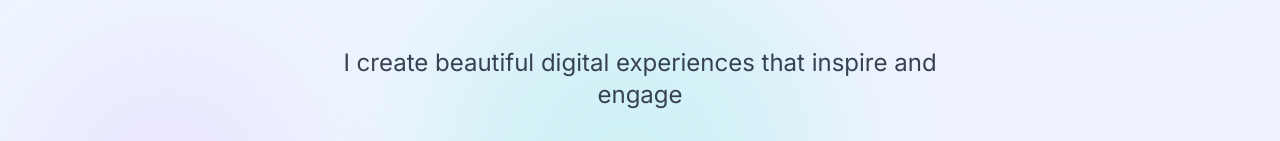
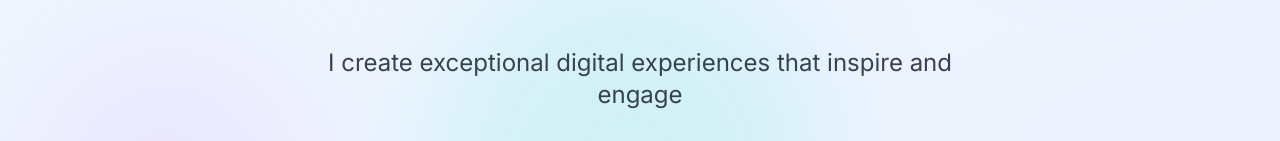
Before and after one commit to merciless-admiral-3083/project, a React (Vite) app: page / in a window 1280 px wide. Shown: the part 412-553 px from the top of the page. Built offline with nearby package versions, Linux system fonts and the light colour scheme.

Commit message:
Professional_context

```diff
--- a/src/components/About.tsx
+++ b/src/components/About.tsx
@@ -54,7 +54,7 @@ const About: React.FC = () => {
           <div className="order-1 lg:order-2 relative">
             <div className="aspect-square rounded-2xl overflow-hidden relative z-10 shadow-xl">
               <img
-                src="https://github.com/merciless-admiral-3083/my-images/raw/main/PFP.jpg"
+                src="https://github.com/merciless-admiral-3083/my-images/raw/main/1770651786620.jpg"
                 alt="Jaspreet portrait"
                 className="w-full h-full object-cover"
               />
--- a/src/components/Hero.tsx
+++ b/src/components/Hero.tsx
@@ -20,7 +20,7 @@ const Hero: React.FC = () => {
 
           <div className="max-w-2xl mx-auto overflow-hidden">
             <p className="text-xl md:text-2xl text-gray-700 dark:text-gray-300 mb-8 animate-fade-in animation-delay-300">
-              I create beautiful digital experiences that inspire and engage
+              I create exceptional digital experiences that inspire and engage
             </p>
           </div>
 
```
Also changed, not shown: 1 other file (tests, documents, lock files or other folders).
